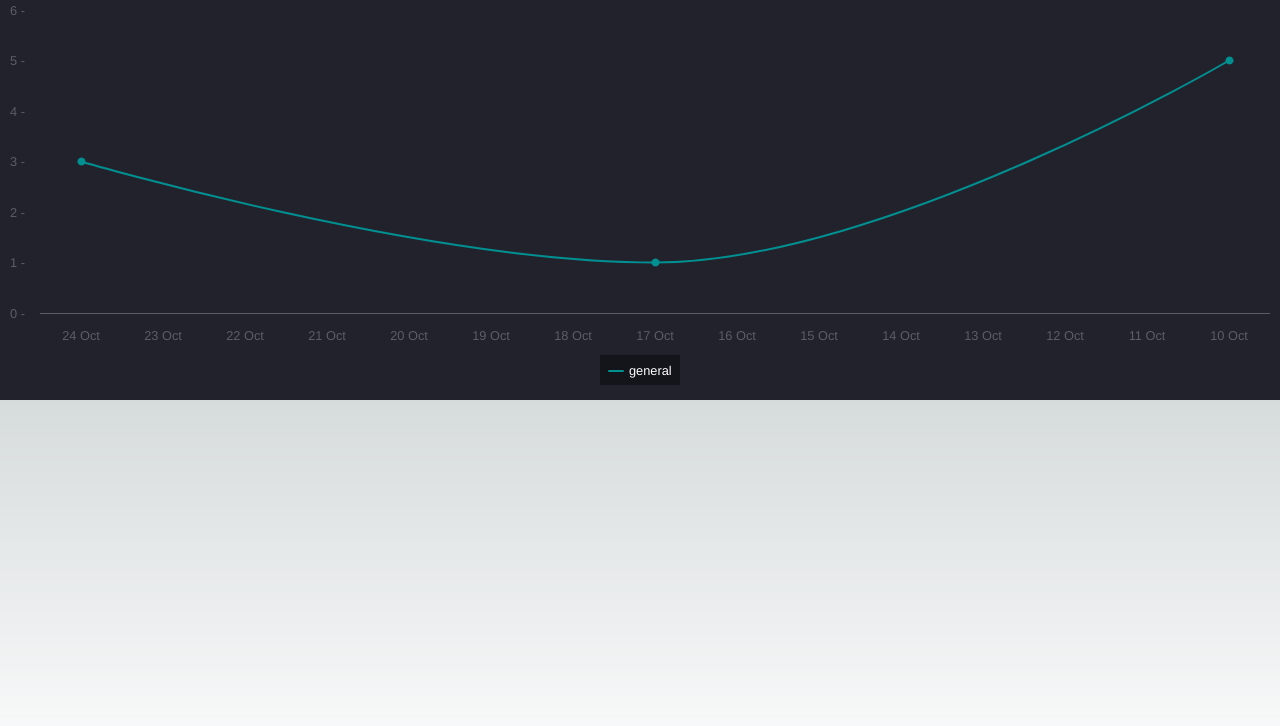
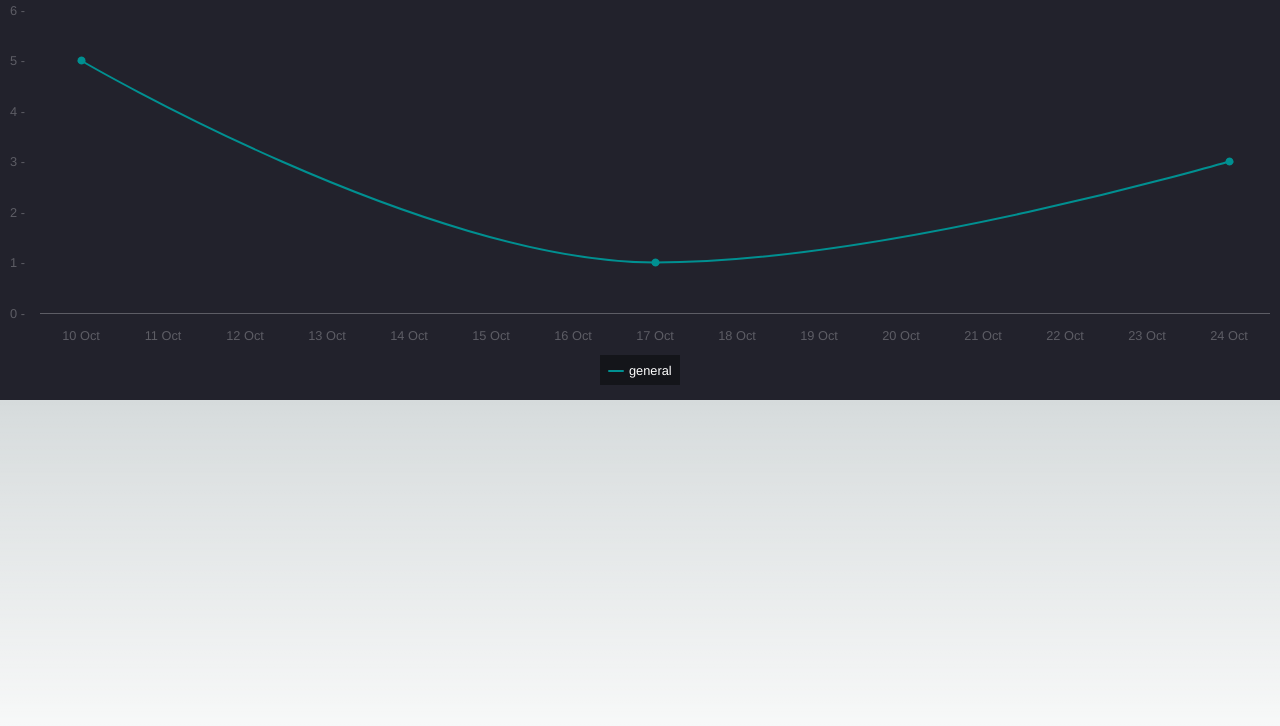
Before and after one commit to MuhammadArslanKhan96/highchart-demo, a Next.js app: page / in a window 1280 px wide. Shown: the top 726 px of the page. Built offline with nearby package versions, Linux system fonts and the light colour scheme.

Commit message:
fix: sorting of data

```diff
--- a/helper/chartOptions.ts
+++ b/helper/chartOptions.ts
@@ -31,17 +31,12 @@ export function engagementHelper(
     );
   for (var c of data) {
     let newTimings = [...timings, ...c.timings];
-    timings = newTimings
-      .filter(
-        (i) =>
-          !timings.filter(
-            (item) =>
-              new Date(item).toDateString() === new Date(i).toDateString()
-          ).length
-      )
-      .sort(function (a, b) {
-        return new Date(b).getTime() - new Date(a).getTime();
-      });
+    timings = newTimings.filter(
+      (i) =>
+        !timings.filter(
+          (item) => new Date(item).toDateString() === new Date(i).toDateString()
+        ).length
+    );
   }
 
   // Convert dates to Date objects
@@ -131,7 +126,7 @@ export function engagementHelper(
       }
     });
 
-    series.data = reorderedData;
+    series.data = reorderedData.reverse();
     options.xAxis.categories.forEach(function (category) {
       newXAxisData.push(
         `${new Date(category).getDate()} ${
@@ -139,7 +134,7 @@ export function engagementHelper(
         }`
       );
     });
-    options.xAxis.categories = newXAxisData;
+    options.xAxis.categories = newXAxisData.reverse();
   });
   return options;
 }
--- a/pages/index.tsx
+++ b/pages/index.tsx
@@ -12,7 +12,6 @@ const Home = () => {
       messages,
       channels
     );
-    console.log(options)
     setOptions(options)
   }
 
```
